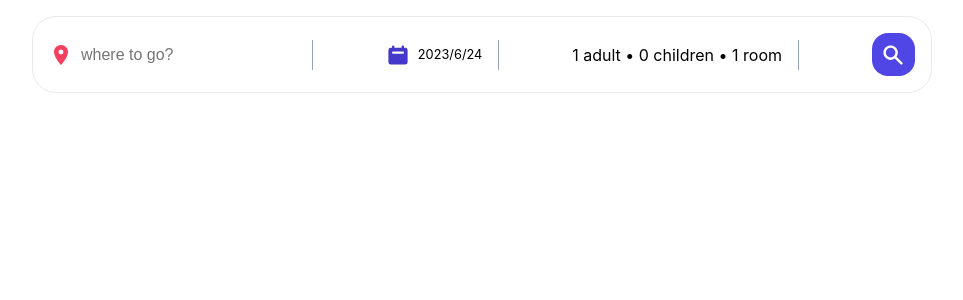
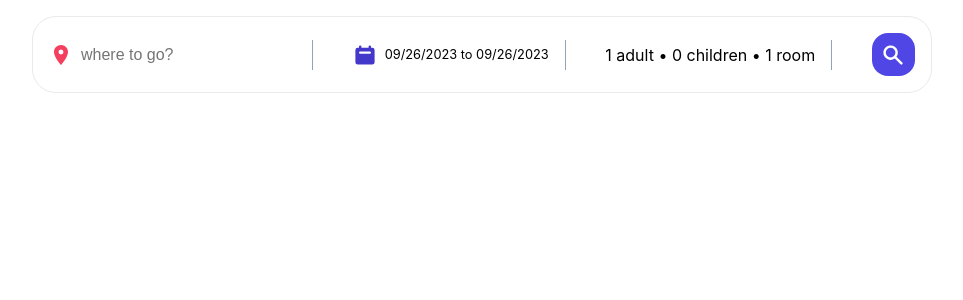
Before and after one commit to maryamer/Booking-Hotel-Project, a React (Vite) app: page / in a window 1280 px wide. Shown: the top 300 px of the page, without its empty margins (158-1121 px from the left). Built offline with nearby package versions, Linux system fonts and the light colour scheme.

Commit message:
Date-range

```diff
--- a/src/components/Header/Header.jsx
+++ b/src/components/Header/Header.jsx
@@ -3,6 +3,11 @@
 import { useState } from "react";
 import { useRef } from "react";
 import useOutsideClick from "../../hooks/useOutsideClick";
+import "react-date-range/dist/styles.css"; // main style file
+import "react-date-range/dist/theme/default.css"; // theme css file
+import { DateRangePicker } from "react-date-range";
+import { DateRange } from "react-date-range";
+import { format } from "date-fns";
 
 function Header() {
   const [destination, setDestination] = useState("");
@@ -13,6 +18,14 @@
     room: 1,
   });
 
+  const [date, setDate] = useState([
+    {
+      startDate: new Date(),
+      endDate: new Date(),
+      key: "selection",
+    },
+  ]);
+  const [openDate, setOpenDate] = useState(false);
   const handleOptions = (name, operation) => {
     setOptions((prev) => {
       return {
@@ -39,7 +52,24 @@
         </div>
         <div className="headerSearchItem">
           <HiCalendar className="headerIcon dateIcon" />
-          <div className="dateDropDown">2023/6/24</div>
+          <div
+            className="dateDropDown"
+            onClick={() => setOpenDate((prev) => !prev)}
+          >
+            {`${format(date[0].startDate, "MM/dd/yyy")} to ${format(
+              date[0].endDate,
+              "MM/dd/yyy"
+            )} `}
+          </div>
+          {openDate && (
+            <DateRange
+              onChange={(item) => setDate([item.selection])}
+              ranges={date}
+              className="date"
+              minDate={new Date()}
+              moveRangeOnFirstSelection={true}
+            />
+          )}
           <span className="seperator"></span>
         </div>
         <div className="headerSearchItem">
```
